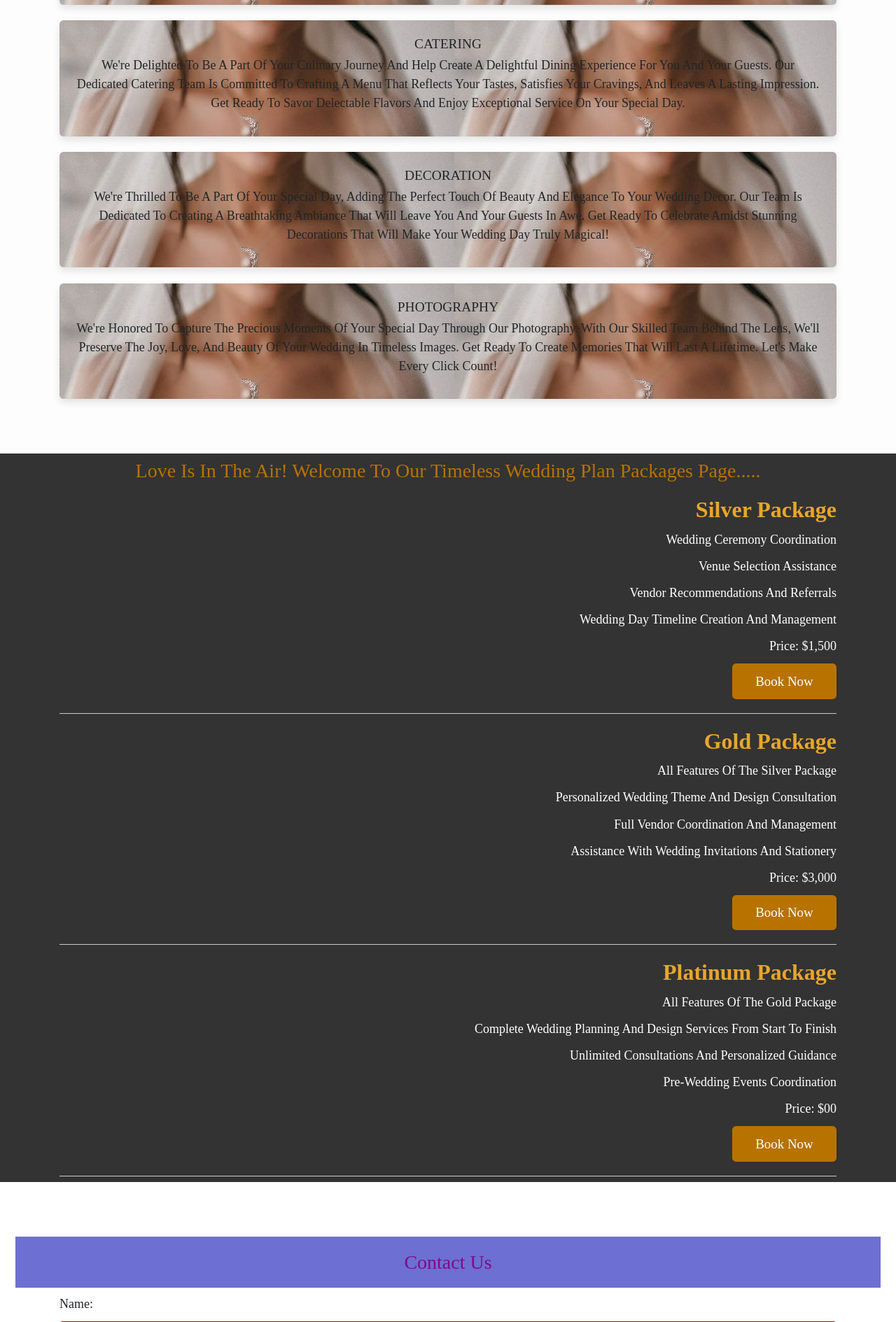
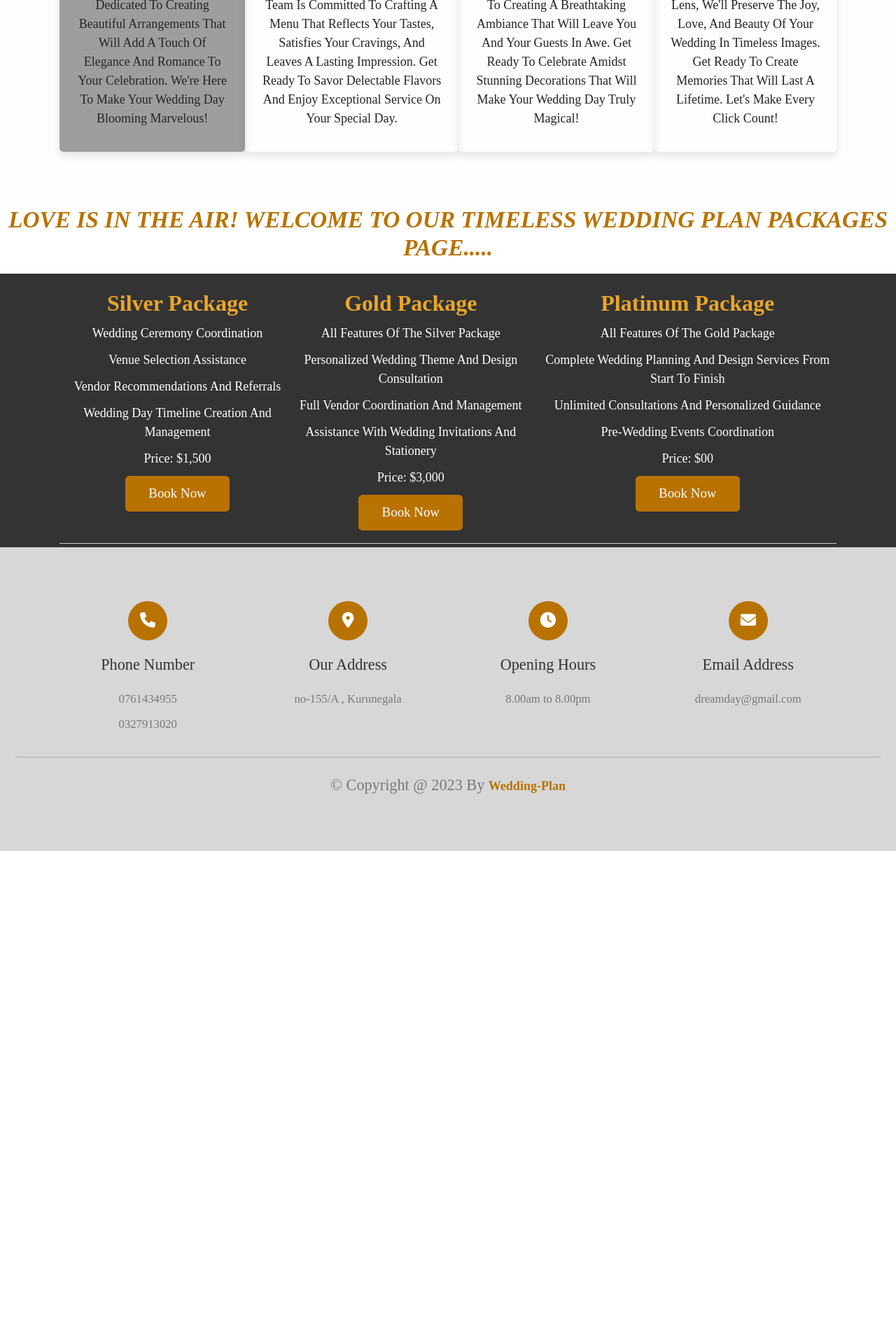
Before and after one commit to munazzahammf/wedding-plan, a PHP site: page / in a window 1280 px wide. Shown: the part 2120-4009 px from the top of the page at 70% size. After the commit the page ends 3336 px from the top, so only its background shows below. Run offline with PHP 8.4, Linux system fonts and the light colour scheme; some web fonts are replaced; grey boxes are pictures that could not be loaded.

Commit message:
some changes

```diff
--- a/css/bootstrap.css
+++ b/css/bootstrap.css
@@ -1,3 +1,8 @@
+
 .navbar-nav {
   gap: 3rem;
 }
+.nav-link{
+  font-weight: bold;
+  color: var(--black);
+}
--- a/css/cal.css
+++ b/css/cal.css
@@ -1,4 +1,6 @@
 :root {
+      --dark-green: #037d73;
+      --green: #aadcd8;
       --dark-text: #f8fbff;
       --light-body: #f3f8fe;
       --light-main: #fdfdfd;
@@ -20,14 +22,14 @@
       justify-content: center;
       top: 10%;
       right: 0%;
-      width: 100%;
-      height: 100%;
+      width: 85%;
+      height: 70%;
 }
 
 .calendar {
       height: 610px;
       width: max-content;
-      background-color: white;
+      background-color: #d5fdfa;
       border-radius: 25px;
       overflow: hidden;
       padding: 30px 50px 0px 50px;
--- a/css/style.css
+++ b/css/style.css
@@ -1,10 +1,12 @@
 @import url("https://fonts.googleapis.com/css2?family=Instrument+Serif:ital@0;1&family=Lora&family=Merriweather:ital,wght@1,300;1,400;1,700&family=Open+Sans:ital@1&family=Oswald:wght@300;400&family=Playfair+Display&family=Roboto+Slab:wght@100;200;300&family=Xanh+Mono:ital@1&display=swap");
 
 :root {
-  --orange: #b87200;
+  --dark-green:#04625a;
+  --green :#aadcd8;
+  --orange: #c59241;
   --black: #333;
   --white: #fff;
-  --light-color: #666;
+  --light-color: #787777;
   --light-body: #eee;
   --border: .2rem solid rgba(0, 0, 0, .1);
   --box-shadow: 0 .5rem 1rem rgba(0, 0, 0, .1);
@@ -115,10 +117,10 @@ section {
 
 /* home start */
 .home {
-  background-color: var(--light-body);
+  background: linear-gradient(90deg,#d5fdfa,#87dcd5,#025c55);
 }
 .home nav-item{
-  color: #b87200;
+  color: var(--orange);
 }
 .home .content {
   padding: 2rem;
@@ -141,8 +143,8 @@ section {
 
 
 /* about start */
-.about .image {
-  background-color: #bdbdbd;
+.about {
+  padding-left: 15rem;
 }
 .about .row {
   min-height: 50vh;
@@ -228,52 +230,47 @@ section {
 .services .box-container {
       display: grid;
       grid-template-columns: repeat(auto-fit, minmax(50rem, 1fr));
-      gap: 2rem;
+      gap: 5rem;
 }
 .services text {
-  background-color: #bdbdbd;
   border-radius: 30px;
 
 }
 .services .box-container .box1 {
-  background-image: url(images/floral.jpg);
+  background-image: url('images/login1.jpg');
   text-align: center;
   padding: 2rem;
   box-shadow: var(--box-shadow);
   border-radius: .5rem;
 }
 .services .box-container .box2 {
-  background-image: url(images/floral.jpg);
   text-align: center;
   padding: 2rem;
   box-shadow: var(--box-shadow);
   border-radius: .5rem;
 }
 .services .box-container .box3 {
-  background-image: url(images/floral.jpg);
   text-align: center;
   padding: 2rem;
   box-shadow: var(--box-shadow);
   border-radius: .5rem;
 }
 .services .box-container .box4 {
-  background-image: url(images/floral.jpg);
   text-align: center;
   padding: 2rem;
   box-shadow: var(--box-shadow);
   border-radius: .5rem;
 }
-
-
 .services .box-container .box img {
       margin: 1rem 0;
       height: 4rem;
 }
 
 .services .box-container .box h3 {
-      font-size: 2rem;
+      font-weight: bold;
+      font-size: 3rem;
       padding: 1rem 0;
-      color: var(--black);
+      color: var(--dark-green);
 }
 .services h1 {
     font-size: 3rem;
@@ -291,40 +288,52 @@ section {
 
 /* package start */
 .packages{
+  align-items: right;
+  width: 100%;
+  height: 100%;
   background-color: #333;
   color: #fff;
-  padding: 8px;
-  text-align: right;
+  padding: 5px;
+  text-align: center;
+}
+.package link-btn{
+   display: inline-block;
+    padding: 1rem 3rem;
+    border-radius: 0.5rem;
+    background-color: var(--orange);
+    cursor: pointer;
+    font-size: 1.7rem;
+    color: var(--white);
+}
+.package link-btn:hover{
+  background-color: var(--dark-green);
+    color: var(--white);
+    font-weight: bold;
 }
 
-.packages h1 {
+.text h1 {
+  font-style: italic;
   text-align: center;
   color: var(--orange);
   margin: 0;
-  font-size: 28px;
+  font-size: 3rem ;
 }
 
 .pac-container {
-  max-width: 940px;
+  max-width: 500px;
   margin: 18px auto;
-  padding: 0 18px;
+  padding: 2rem 18px;
 }
 
 .package {
   display: flex;
   justify-content: space-between;
   border-bottom: 1px solid #ccc;
-  padding: 20px 0;
+  padding: 18px 0;
 }
-
-.package img {
-  max-width: 240px;
-  height: auto;
-}
-
 .package-details {
   flex-grow: 1;
-  margin-left: 20px;
+  margin-left: 18px;
 }
 
 .package-details h2 {
@@ -338,60 +347,3 @@ section {
   margin-top: 10px;
 }
  /* package end */
-
-
- /* contact us start */
- .contact-us header {
-   background-color: #6d6fd3;
-   color: #830a85;
-   padding: 20px;
-   text-align: center;
- }
-
- .contact-us h1 {
-   margin: 0;
-   font-size: 28px;
- }
-
- .contact-us container {
-   max-width: 600px;
-   margin: 20px auto;
-   padding: 0 20px;
- }
-
- form label {
-   display: block;
-   margin-top: 10px;
- }
-
- form input,
- form textarea {
-   width: 100%;
-   padding: 10px;
-   margin-top: 5px;
-   border: 1px solid #950808;
-   border-radius: 4px;
- }
-
- form input[type="submit"] {
-   background-color: #d87d7d;
-   color: #f02c2c;
-   border: none;
-   padding: 10px 20px;
-   margin-top: 20px;
-   cursor: pointer;
- }
-
- form input[type="submit"]:hover {
-   background-color: #44ac1b;
- }
-
- form input[type="submit"]:focus {
-   outline: none;
- }
-
- form textarea {
-   resize: vertical;
-   height: 150px;
- }
- /* contact us end */
--- a/index.php
+++ b/index.php
@@ -36,19 +36,6 @@
    <!-- header section starts  -->
 
    <header class="fixed-top">
-
-      <!-- <div class="container"> -->
-
-      <!-- <div class="d-flex align-items-center justify-content-between"> -->
-
-
-      <!-- <nav class="nav">
-               <a href="#home">Home</a>
-               <a href="#about">About</a>
-               <a href="#services">Services</a>
-               <a href="#packages">Packages</a>
-               <a href="#contact">contact</a>
-            </nav> -->
 
       <nav class="navbar navbar-expand-lg bg-body-tertiary header">
          <div class="w-100 d-flex justify-content-between">
@@ -108,8 +95,6 @@
 
          <div class="min-vh-100 d-flex align-items-center">
             <div class="content text-center text-md-left">
-               <br>
-               <br>
                <h3>Let's Make Your Special Day Unforgettable!</h3>
                <a href="#contact" class="link-btn">Book Now</a>
             </div>
@@ -203,6 +188,7 @@
       </div>
    <div class="box-container container">
 
+   <div class=" content d-flex">
       <div class="box1">
          <h3>FLORAL</h3>
          <p>We're honored to be a part of your special day and can't wait to
@@ -233,7 +219,7 @@
                With our skilled team behind the lens, we'll preserve the joy, love, and beauty of your wedding in
                timeless images. Get ready to create memories that will last a lifetime. Let's make every click count!</p>
       </div>
-
+</div>
    </div>
 
 </section>
@@ -242,9 +228,15 @@
 
   <!-- packages section starts  -->
 
+  <div class="text">
+   <h1 class="heading">
+           Love is in the air! Welcome to our timeless wedding plan packages page.....
+         </h1>
+      </div>
+      <br>
   <section class="packages">
-   <h1>Love is in the air! Welcome to our timeless wedding plan packages page.....</h1>
-  <div class="container">
+
+  <div class="container d-flex">
     <div class="package">
       <div class="package-details">
         <h2>Silver Package</h2>
@@ -284,31 +276,6 @@
   </section>
 
   <!-- packages section ends  -->
-
-  <!-- contact us  ends  -->
-
-   <section class="contact-us">
-      <header>
-    <h1>Contact Us</h1>
-  </header>
-
-  <div class="container">
-    <form id="contact-form" method="POST" action="submit_form.php">
-      <label for="name">Name:</label>
-      <input type="text" id="name" name="name" required>
-
-      <label for="email">Email:</label>
-      <input type="email" id="email" name="email" required>
-
-      <label for="message">Message:</label>
-      <textarea id="message" name="message" required></textarea>
-
-      <input type="submit" value="Submit">
-    </form>
-  </div>
-   </section>
-
-  <!-- contact us ends  -->
 
 
    <!-- footer section starts  -->
```
